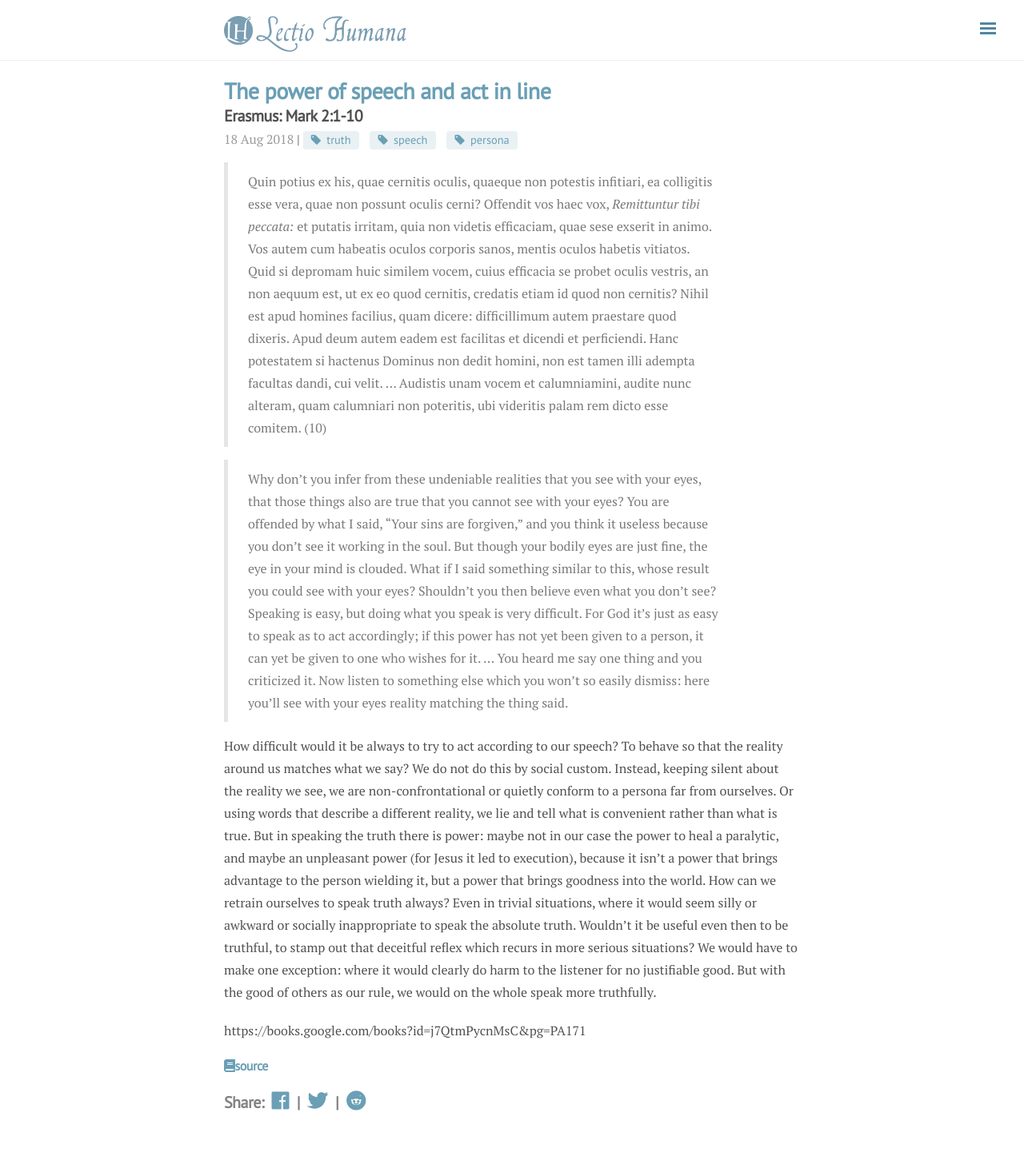
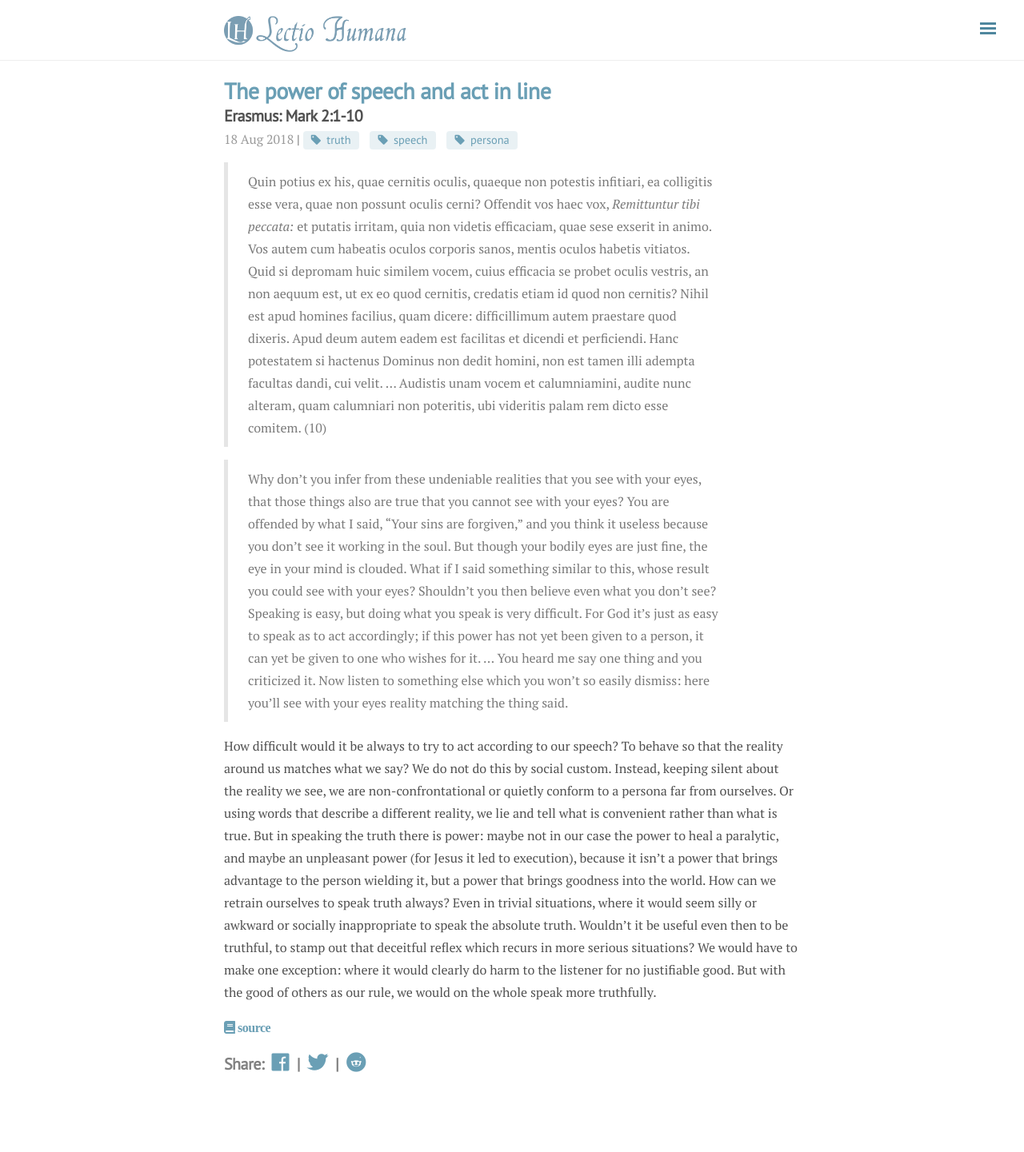
Before and after one commit to fpsvogel/lectiohumana, a Jekyll site: the page built from _posts/2018-08-18-Erasmus-Mark-2-1.md, in a window 1280 px wide. Shown: the whole page at 80% size. Built offline with Jekyll 4.4.1, drawn with Linux system fonts in a browser that asks for light colours; nearby versions of some CDN libraries; after the commit the page ends 1393 px from its top, so only the background shows below that.

Commit message:
source line v5

```diff
--- a/_posts/2018-08-18-Erasmus-Mark-2-1.md
+++ b/_posts/2018-08-18-Erasmus-Mark-2-1.md
@@ -15,5 +15,4 @@
 
 How difficult would it be always to try to act according to our speech? To behave so that the reality around us matches what we say? We do not do this by social custom. Instead, keeping silent about the reality we see, we are non-confrontational or quietly conform to a persona far from ourselves. Or using words that describe a different reality, we lie and tell what is convenient rather than what is true. But in speaking the truth there is power: maybe not in our case the power to heal a paralytic, and maybe an unpleasant power (for Jesus it led to execution), because it isn't a power that brings advantage to the person wielding it, but a power that brings goodness into the world. How can we retrain ourselves to speak truth always? Even in trivial situations, where it would seem silly or awkward or socially inappropriate to speak the absolute truth. Wouldn't it be useful even then to be truthful, to stamp out that deceitful reflex which recurs in more serious situations? We would have to make one exception: where it would clearly do harm to the listener for no justifiable good. But with the good of others as our rule, we would on the whole speak more truthfully.
 
-https://books.google.com/books?id=j7QtmPycnMsC&pg=PA171
-<h2 class="post-source"><a href=""><i class="fas fa-book" aria-hidden="true"> </i>source</a></h2>
+<h2 class="post-source"><a href="https://books.google.com/books?id=j7QtmPycnMsC&pg=PA171"><i class="fas fa-book" aria-hidden="true"> source</i></a></h2>
```
